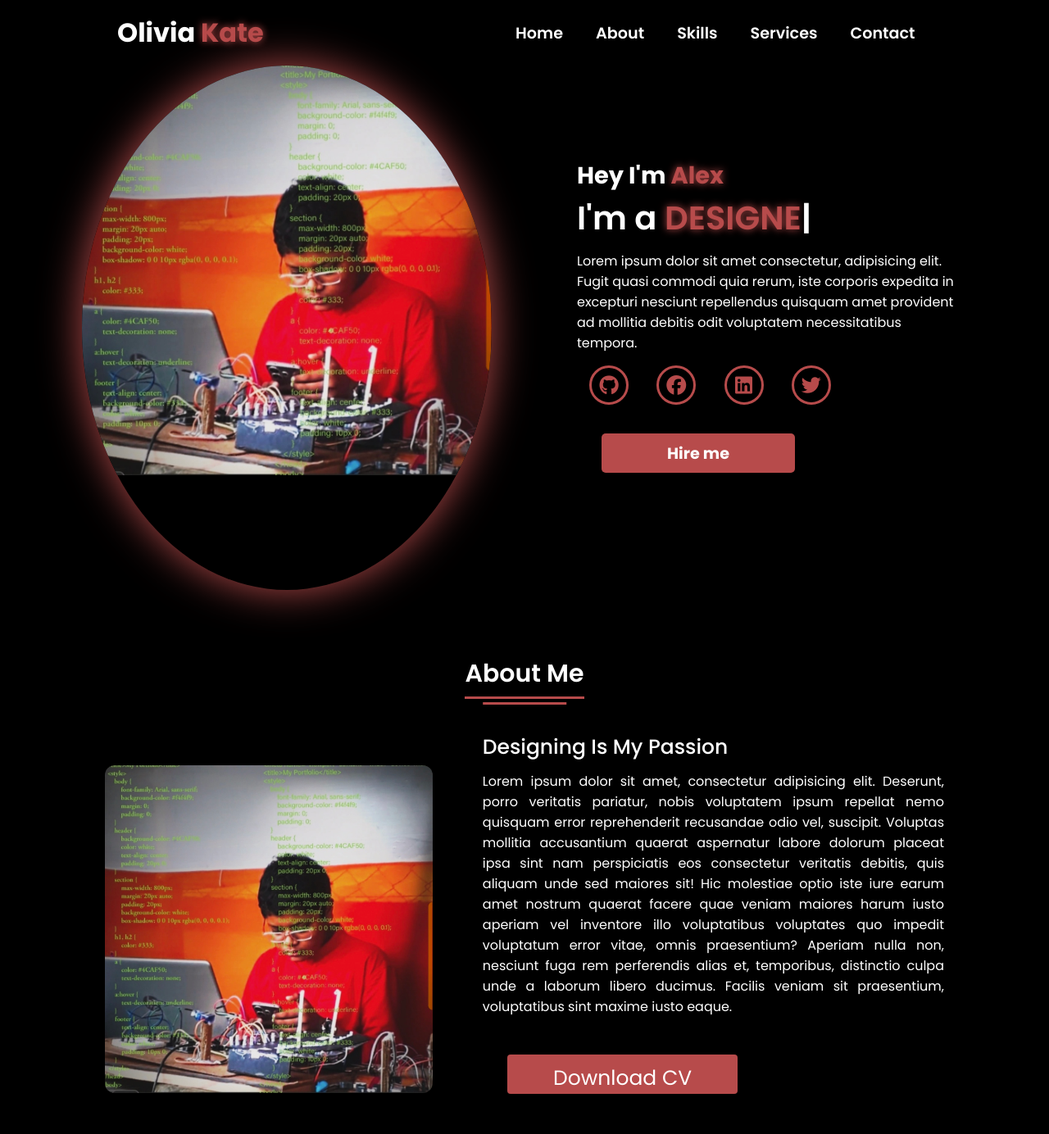
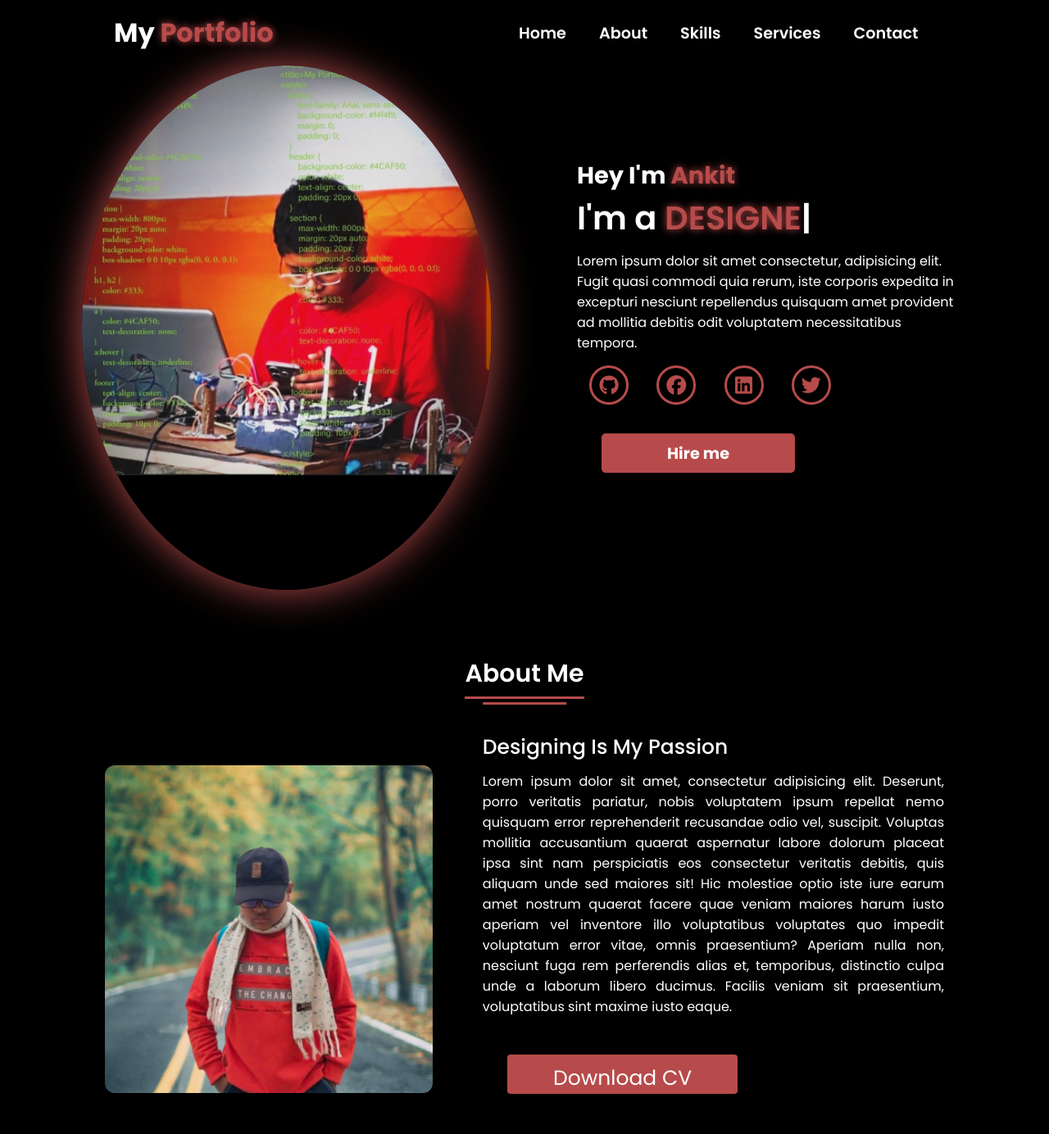
Before and after one commit to Ankit404developer/hi, a plain HTML site: page index.html in a window 1280 px wide. Shown: the top 1384 px of the page at 82% size. Drawn offline with nearby package versions, Linux system fonts and the light colour scheme.

Commit message:
Update index.html

```diff
--- a/index.html
+++ b/index.html
@@ -2,7 +2,7 @@
 <html lang="en" dir="ltr">
   <head>
     <meta charset="UTF-8" />
-    <title>Responsive Portfolio Website</title>
+    <title>Ankit's Portfolio Website</title>
     <link rel="stylesheet" href="style.css">
     <link rel="stylesheet" href="https://cdnjs.cloudflare.com/ajax/libs/font-awesome/6.5.2/css/all.min.css">
     <meta name="viewport" content="width=device-width, initial-scale=1.0" />
@@ -14,7 +14,7 @@
     <nav>
       <div class="nav-container">
           <div class="logo"  data-aos="zoom-in" data-aos-duration="1100">
-            Olivia <span>Kate</span>
+            My <span>Portfolio</span>
           </div>
           <div class="links">
               <div class="link" data-aos="fade-up" data-aos-duration="1100" data-aos-delay="100"><a href="#">Home</a></div>
@@ -42,7 +42,7 @@
               <img src="main.jpg" alt="">
           </div>
           <div class="content">
-              <h1 data-aos="fade-left" data-aos="fade-left" data-aos-duration="1100" data-aos-delay="700" >Hey I'm <span>Alex</span></h1>
+              <h1 data-aos="fade-left" data-aos="fade-left" data-aos-duration="1100" data-aos-delay="700" >Hey I'm <span>Ankit</span></h1>
               <div class="typewriter"  data-aos="fade-right" data-aos-duration="1100" data-aos-delay="900" >I'm a <span class="typewriter-text"></span><label for="">|</label></div>
               <p data-aos="flip-up" data-aos-duration="1100" data-aos-delay="1100" >Lorem ipsum dolor sit amet consectetur, adipisicing elit. Fugit quasi commodi quia rerum, iste corporis expedita in excepturi nesciunt repellendus quisquam amet provident ad mollitia debitis odit voluptatem necessitatibus tempora.</p>
               <div class="social-links">
@@ -66,7 +66,7 @@
         <div class="title" data-aos="fade-up" data-aos-duration="1100"><span>About Me</span></div>
         <div class="about-details">
           <div class="left" data-aos="fade-right" data-aos-duration="1100" data-aos-delay="100">
-            <img src="main.jpg" alt="" />
+            <img src="main1.jpg" alt="" />
           </div>
           <div class="right" >
             <div class="topic" data-aos="fade-left" data-aos-duration="1100" data-aos-delay="200">Designing Is My Passion</div>
```
